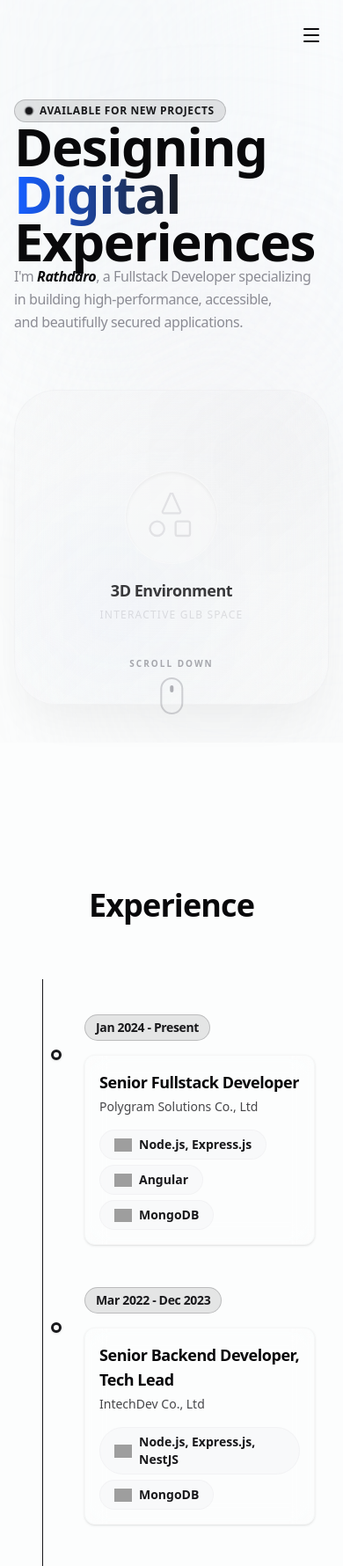
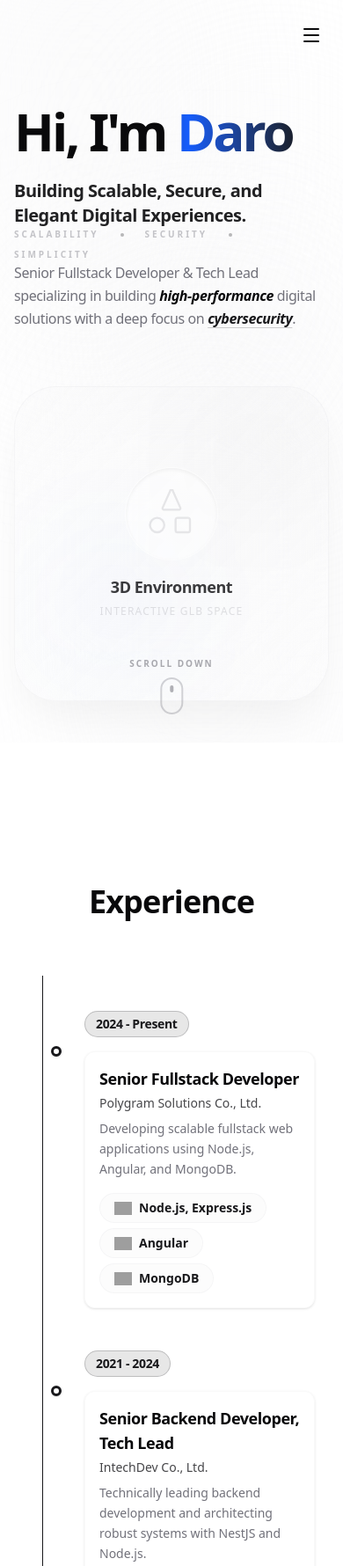
Before and after one commit to kuyrathdaro/kuyrathdaro.github.io, an Astro site: page / in a window 390 px wide. Shown: the top 1780 px of the page at 88% size. Built offline with nearby package versions, Linux system fonts and the light colour scheme; Astro itself is replaced by a stand-in of ours; grey boxes are pictures that could not be loaded.

Commit message:
feat: Initialize portfolio website with homepage, core layout, global styles, and experience data.

```diff
--- a/src/data/experiences.json
+++ b/src/data/experiences.json
@@ -2,9 +2,9 @@
   {
     "slug": "senior-fullstack-developer-polygram",
     "role": "Senior Fullstack Developer",
-    "company": "Polygram Solutions Co., Ltd",
-    "description": "",
-    "date": "Jan 2024 - Present",
+    "company": "Polygram Solutions Co., Ltd.",
+    "description": "Developing scalable fullstack web applications using Node.js, Angular, and MongoDB.",
+    "date": "2024 - Present",
     "skills": [
       {
         "name": "Node.js, Express.js",
@@ -23,9 +23,9 @@
   {
     "slug": "senior-backend-developer-intechdev",
     "role": "Senior Backend Developer, Tech Lead",
-    "company": "IntechDev Co., Ltd",
-    "description": "",
-    "date": "Mar 2022 - Dec 2023",
+    "company": "IntechDev Co., Ltd.",
+    "description": "Technically leading backend development and architecting robust systems with NestJS and Node.js.",
+    "date": "2021 - 2024",
     "skills": [
       {
         "name": "Node.js, Express.js, NestJS",
@@ -41,8 +41,8 @@
     "slug": "information-security-officer-intern-prince-bank",
     "role": "Information Security Officer Intern",
     "company": "Prince Bank Plc.",
-    "description": "Penetration Testing, Vulnerability Assessment, Security Hardening, Security Monitoring, Security Incident Response, Security Awareness Training",
-    "date": "",
+    "description": "Performed penetration testing, security hardening, and vulnerability assessments for banking infrastructure.",
+    "date": "2021",
     "skills": [
       {
         "name": "Penetration Testing",
@@ -65,13 +65,17 @@
   {
     "slug": "php-developer-allweb",
     "role": "PHP Developer",
-    "company": "Allweb IT Co., Ltd",
-    "description": "Assisted in the development of the secured PHP Web application.",
+    "company": "Allweb IT Co., Ltd.",
+    "description": "Developed and secured PHP web applications with PostgreSQL integration.",
     "date": "2017 - 2021",
     "skills": [
       {
         "name": "PHP",
         "icon": "logos:php"
+      },
+      {
+        "name": "PostgreSQL",
+        "icon": "logos:postgresql"
       },
       {
         "name": "JavaScript",
--- a/src/layouts/Layout.astro
+++ b/src/layouts/Layout.astro
@@ -14,12 +14,12 @@ import '../styles/global.css';
 		<title>Rathdaro Kuy</title>
         <ClientRouter />
 	</head>
-	<body class="bg-[#fcfdfd] text-foreground min-h-screen font-sans antialiased transition-colors duration-300 relative overflow-x-hidden">
+	<body class="bg-white text-foreground min-h-screen font-sans antialiased transition-colors duration-300 relative overflow-x-hidden">
         {/* Soft, Soothing Background Liquid Orbs */}
         <div class="fixed inset-0 overflow-hidden pointer-events-none z-0">
-            <div class="absolute -top-[20%] -left-[10%] w-[70vw] h-[70vh] rounded-full bg-slate-200/40 mix-blend-multiply filter blur-[120px] opacity-60 animate-blob"></div>
-            <div class="absolute top-[10%] -right-[10%] w-[60vw] h-[60vh] rounded-full bg-blue-50/50 mix-blend-multiply filter blur-[120px] opacity-50 animate-blob animation-delay-2000"></div>
-            <div class="absolute -bottom-[20%] left-[20%] w-[80vw] h-[80vh] rounded-full bg-zinc-200/40 mix-blend-multiply filter blur-[120px] opacity-60 animate-blob animation-delay-4000"></div>
+            <div class="absolute -top-[20%] -left-[10%] w-[70vw] h-[70vh] rounded-full bg-[#F5F5F7]/80 mix-blend-multiply filter blur-[120px] opacity-60"></div>
+            <div class="absolute top-[10%] -right-[10%] w-[60vw] h-[60vh] rounded-full bg-[#F5F5F7]/60 mix-blend-multiply filter blur-[120px] opacity-50"></div>
+            <div class="absolute -bottom-[20%] left-[20%] w-[80vw] h-[80vh] rounded-full bg-[#F5F5F7]/80 mix-blend-multiply filter blur-[120px] opacity-60"></div>
         </div>
 
         <div class="relative z-10">
@@ -33,7 +33,7 @@ import '../styles/global.css';
                     <p class="text-[11px] uppercase tracking-widest text-muted-foreground/50 font-bold flex items-center justify-center gap-2">
                         &copy; {new Date().getFullYear()}
                         <span class="opacity-30">•</span>
-                        Created with <span class="text-primary tracking-normal">❤️</span> using Astro
+                        Created with <span class="text-primary tracking-normal">❤️</span> using <a href="https://astro.build" target="_blank" rel="noopener noreferrer" class="hover:text-primary transition-colors duration-300">Astro</a>
                     </p>
                 </div>
             </footer>
@@ -48,20 +48,4 @@ import '../styles/global.css';
 		width: 100%;
 		height: 100%;
 	}
-
-    @keyframes blob {
-        0% { transform: translate(0px, 0px) scale(1); }
-        33% { transform: translate(30px, -50px) scale(1.1); }
-        66% { transform: translate(-20px, 20px) scale(0.9); }
-        100% { transform: translate(0px, 0px) scale(1); }
-    }
-    .animate-blob {
-        animation: blob 15s infinite alternate ease-in-out;
-    }
-    .animation-delay-2000 {
-        animation-delay: 2s;
-    }
-    .animation-delay-4000 {
-        animation-delay: 4s;
-    }
 </style>
--- a/src/pages/index.astro
+++ b/src/pages/index.astro
@@ -15,25 +15,28 @@ import contactData from '../data/contact.json';
 	<section id="me" class="relative flex flex-col items-center justify-center min-h-[90vh] px-4 py-20 overflow-hidden scroll-mt-32">
         <div class="max-w-7xl mx-auto w-full grid md:grid-cols-2 gap-16 items-center">
             {/* Left Column: About Me Content */}
-            <StaggerContainer client:load className="space-y-8 flex flex-col justify-center text-left order-1">
-                <StaggerItem client:load className="space-y-6">
-                    <div class="inline-flex items-center gap-2 px-3 py-1 rounded-full bg-primary/10 border border-primary/20 text-primary text-xs font-bold tracking-wider uppercase">
-                        <span class="relative flex h-2 w-2">
-                            <span class="animate-ping absolute inline-flex h-full w-full rounded-full bg-primary opacity-75"></span>
-                            <span class="relative inline-flex rounded-full h-2 w-2 bg-primary"></span>
-                        </span>
-                        Available for new projects
+            <StaggerContainer client:load className="space-y-10 flex flex-col justify-center text-left order-1">
+                <StaggerItem client:load className="space-y-8">
+                    <div class="space-y-4">
+                        <h1 class="text-6xl md:text-7xl lg:text-8xl font-black tracking-tighter leading-tight text-balance">
+                            Hi, I'm <span class="text-transparent bg-clip-text bg-gradient-to-r from-primary via-blue-600 to-primary animate-gradient">Daro</span>
+                        </h1>
+                        <p class="text-xl md:text-2xl font-bold tracking-tight text-foreground/90 max-w-xl">
+                            Building Scalable, Secure, and Elegant Digital Experiences.
+                        </p>
                     </div>
 
-                    <h1 class="text-6xl md:text-7xl lg:text-8xl font-black tracking-tight leading-[0.9] text-balance">
-                        Designing <br/>
-                        <span class="text-transparent bg-clip-text bg-gradient-to-r from-primary via-blue-600 to-primary animate-gradient">Digital </span>
-                        Experiences
-                    </h1>
+                    <div class="flex flex-wrap items-center gap-x-6 gap-y-2 text-[10px] uppercase tracking-[0.3em] font-black text-muted-foreground/40">
+                        <span>Scalability</span>
+                        <span class="w-1 h-1 rounded-full bg-primary/30"></span>
+                        <span>Security</span>
+                        <span class="w-1 h-1 rounded-full bg-primary/30"></span>
+                        <span>Simplicity</span>
+                    </div>
 
-                    <div class="prose prose-xl text-muted-foreground/80 font-medium leading-relaxed tracking-tight text-balance max-w-xl">
+                    <div class="prose prose-xl text-muted-foreground font-medium leading-relaxed tracking-tight text-balance max-w-lg">
                         <p>
-                            I'm <span class="text-foreground font-bold italic">Rathdaro</span>, a Fullstack Developer specializing in building high-performance, accessible, and beautifully secured applications.
+                            Senior Fullstack Developer & Tech Lead specializing in building <span class="text-foreground font-bold italic">high-performance</span> digital solutions with a deep focus on <span class="text-primary font-bold italic underline decoration-primary/20 underline-offset-4">cybersecurity</span>.
                         </p>
                     </div>
                 </StaggerItem>
--- a/src/pages/me.astro
+++ /dev/null
@@ -1,14 +0,0 @@
----
-import Layout from '../layouts/Layout.astro';
----
-
-<Layout>
-	<div class="max-w-4xl mx-auto px-4 py-12">
-		<h1 class="text-4xl font-bold mb-6 tracking-tight">About Me</h1>
-		<div class="prose prose-lg dark:prose-invert">
-			<p class="text-lg text-muted-foreground">
-				Hello! I'm Daro, a developer passionate about building fast, accessible, and secured application to solve business problem.
-			</p>
-		</div>
-	</div>
-</Layout>
--- a/src/styles/global.css
+++ b/src/styles/global.css
@@ -3,7 +3,7 @@
 
 @layer base {
   :root {
-    --background: 0 0% 98%;
+    --background: 0 0% 100%;
     --foreground: 240 10% 3.9%;
 
     /* Glass Cards in Light Mode */
@@ -16,7 +16,7 @@
     --primary: 240 5.9% 10%;
     --primary-foreground: 0 0% 98%;
 
-    --secondary: 240 4.8% 93.9% / 0.6;
+    --secondary: 240 4.8% 95.9% / 0.6;
     --secondary-foreground: 240 5.9% 10%;
 
     --muted: 240 4.8% 95.9%;
```
